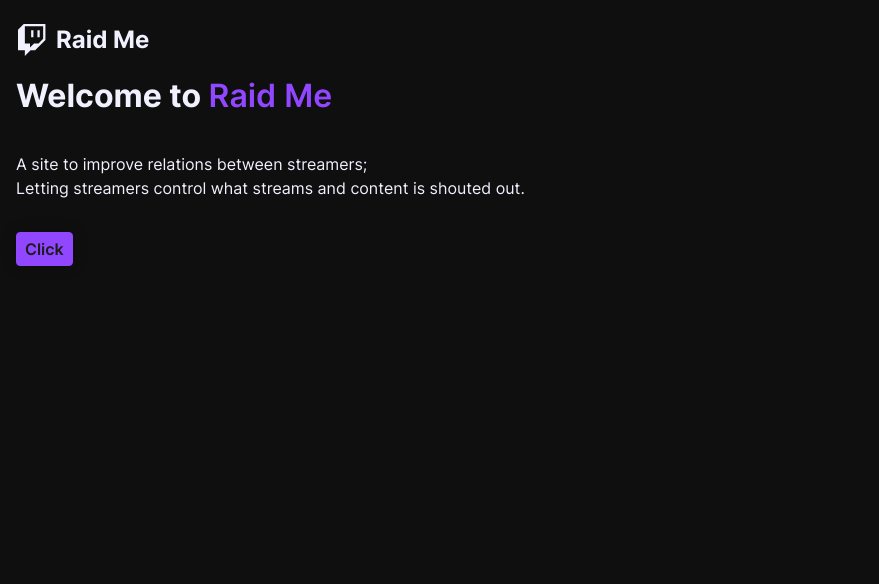
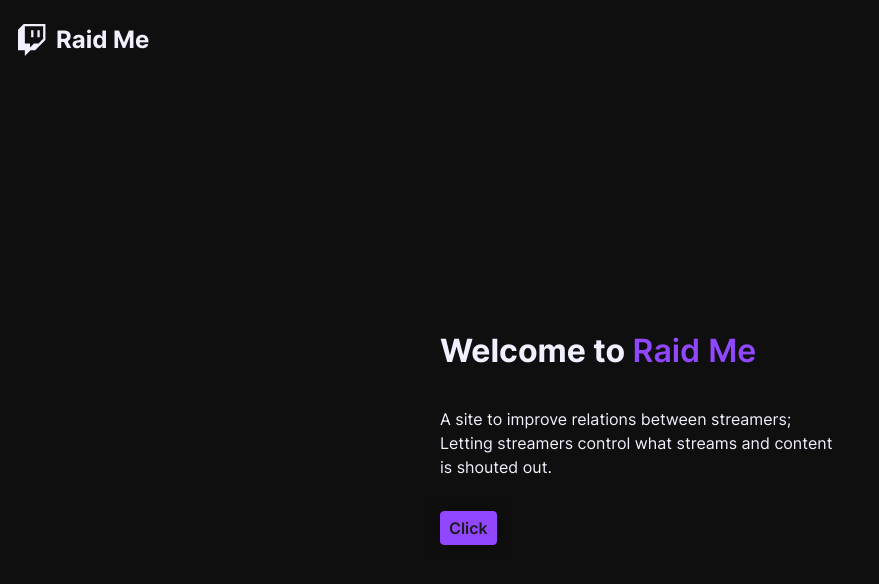
Before and after one commit to drunkenvalley/raidme-link, a Next.js app: page / in a window 1280 px wide. Shown: the top 584 px of the page, without its empty margins (0-879 px from the left). Built offline with nearby package versions, Linux system fonts and the light colour scheme.

Commit message:
Some layout tweaks and changes

```diff
--- a/components/layout.js
+++ b/components/layout.js
@@ -1,7 +1,7 @@
 import Head from 'next/head'
 import Link from 'next/link'
 
-export default function Layout({ children, mainClassName = '', title }) {
+export default function Layout({ children, mainClassName = '', title, ...rest }) {
     const basename = 'Raid Me'
     const pagetitle = [basename, title].filter(Boolean).join(' - ')
 
@@ -26,7 +26,7 @@
                     </a>
                 </Link>
             </nav>
-            <main className={['px-2', mainClassName].filter(Boolean).join(' ')}>
+            <main className={['px-2 flex-grow', mainClassName].filter(Boolean).join(' ')} {...rest}>
                 {children}
             </main>
         </>
--- /dev/null
+++ b/pages/_document.js
@@ -0,0 +1,13 @@
+import { Html, Head, Main, NextScript } from 'next/document'
+
+export default function Document() {
+    return (
+        <Html>
+            <Head />
+            <body className="flex" direction="column">
+                <Main />
+                <NextScript />
+            </body>
+        </Html>
+    )
+}
--- a/pages/index.js
+++ b/pages/index.js
@@ -3,7 +3,8 @@
 
 export default function Home() {
     return (
-        <Layout mainClassName='flow'>
+        <Layout mainClassName='flex justify-content-center align-items-center' direction="column">
+            <div className='flow max-w-400'>
                 <h1>
                     Welcome to <Link href='/'><a className='text-purple'>Raid Me</a></Link>
                 </h1>
@@ -14,6 +15,7 @@
                 <button variant="purple" type="button">
                     Click
                 </button>
+            </div>
         </Layout>
     )
 }
--- /dev/null
+++ b/styles/_exception.sass
@@ -0,0 +1,4 @@
+@use '_utility'
+
+#__next
+    @extend .flex, [direction="column"], .flex-grow
--- a/styles/_utility.sass
+++ b/styles/_utility.sass
@@ -6,6 +6,10 @@
 @include generate-heightwidth-utility('.min-w', 'min-height')
 @include generate-heightwidth-utility('.h', 'height')
 @include generate-heightwidth-utility('.w', 'height')
+
+.max-w
+    &-400
+        max-width: 400px
 
 .lineheight
     line-height: 1.5
@@ -79,5 +83,25 @@
     &-double
         --scale: 4em
 
+.flex
+    display: flex
+    flex-flow: row
+    &[direction="column"]
+        flex-flow: column
+    &-inline
+        @extend .flex
+        display: inline-flex
+    &-grow
+        flex-grow: 1
+    &-shrink
+        flex-shrink: 1
+        &-0
+            flex-shrink: 0
+
+.align-items-center
+    align-items: center
+.justify-content-center
+    justify-content: center
+
 .group-align-items-center
-        align-items: center
+    align-items: center
--- a/styles/index.sass
+++ b/styles/index.sass
@@ -2,3 +2,4 @@
 @use '_composition'
 @use '_utility'
 @use '_block'
+@use '_exception'
```
Lines whose indentation alone changed are shown as unchanged.
